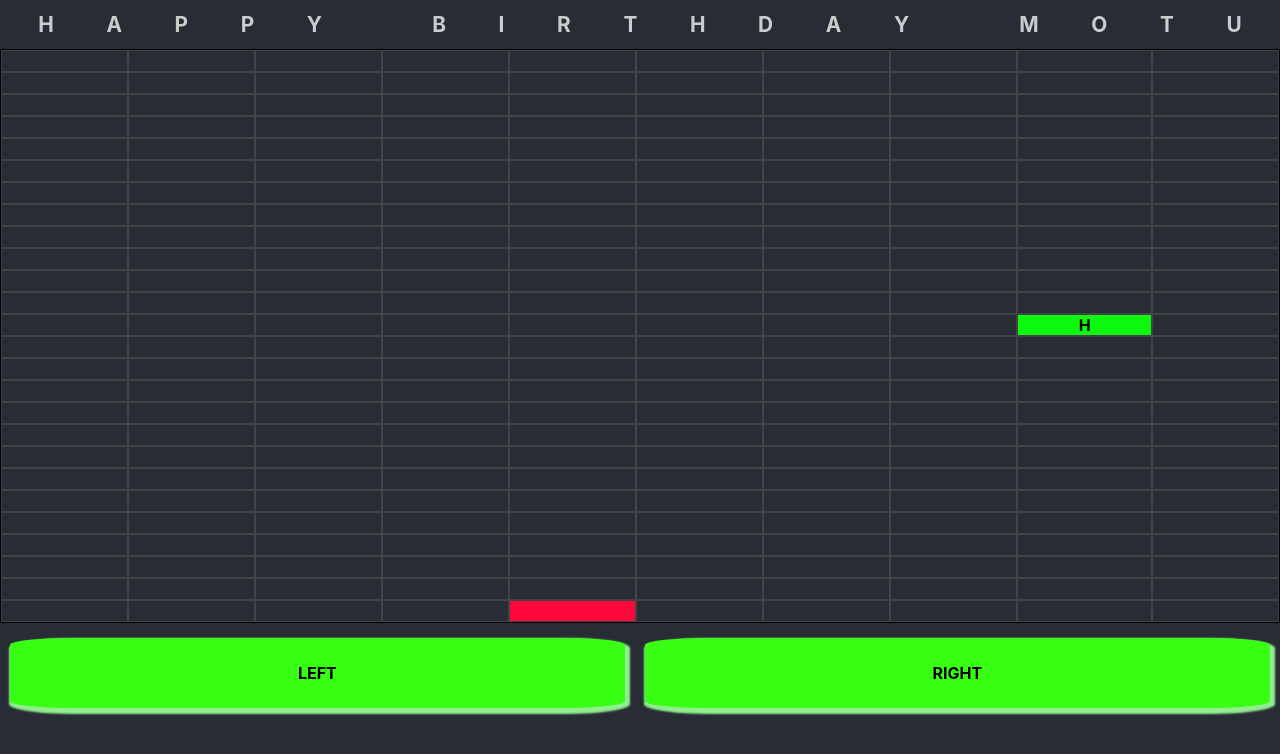
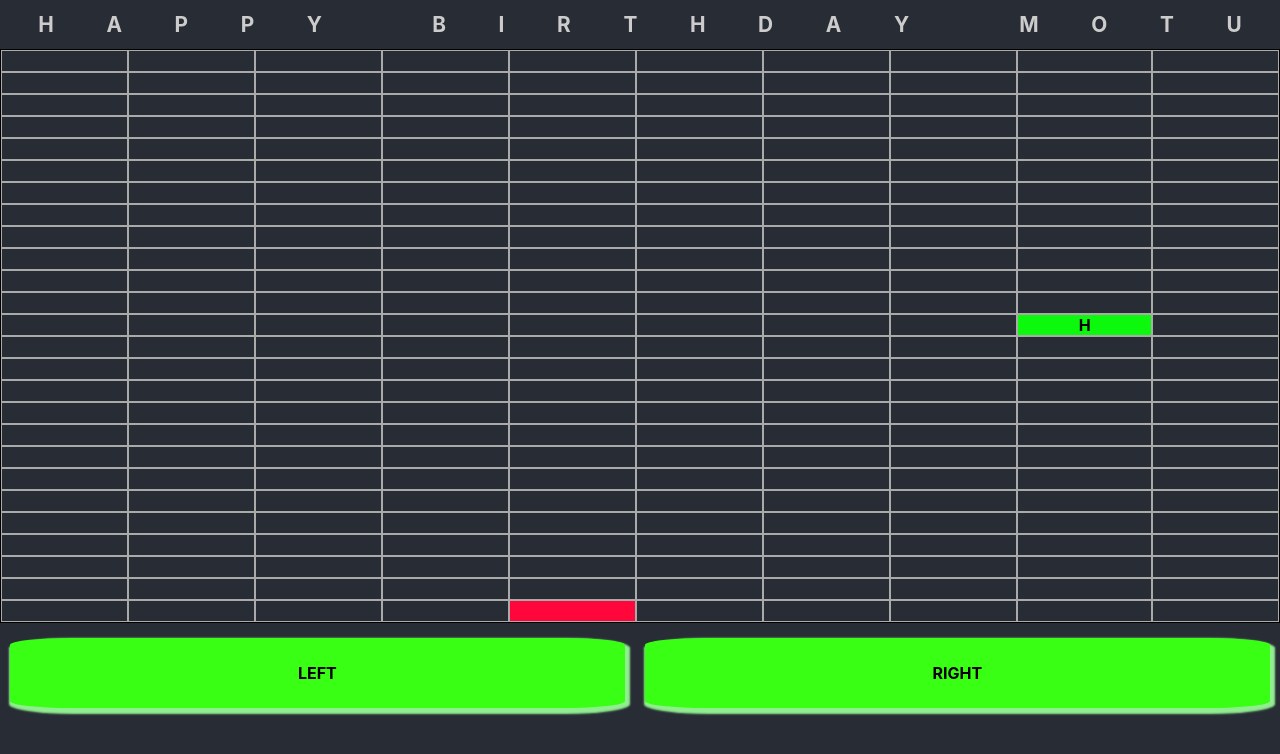
Before and after one commit to swabhi7/bday-game-2021, a React (Create React App) app: page / in a window 1280 px wide. Shown: the top 754 px of the page. Built offline with nearby package versions, Linux system fonts and the light colour scheme.

Commit message:
whiter lines

```diff
--- a/src/components/stage/cell/Cell.module.css
+++ b/src/components/stage/cell/Cell.module.css
@@ -1,5 +1,5 @@
 .Cell {
-    border: 1px solid #444;
+    border: 1px solid #aaa;
     display: inline;
     position: relative;
 }
```
